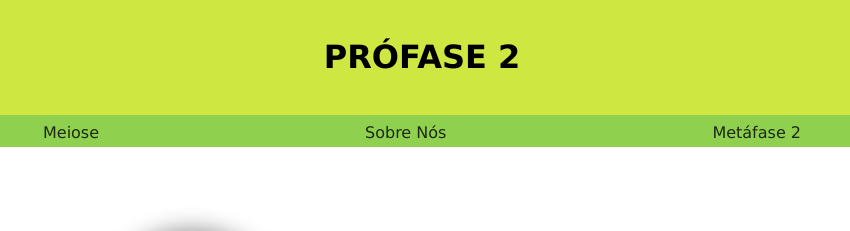
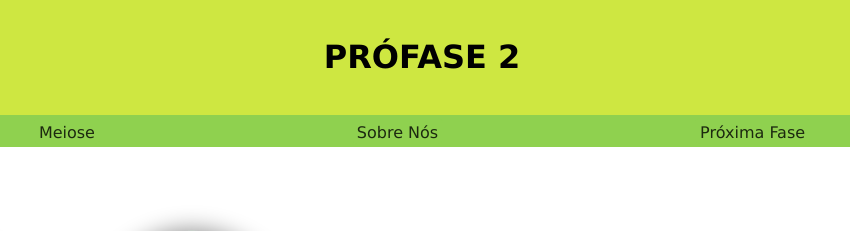
Before and after one commit to vitorcecato-sesi/grupo3, a plain HTML site: page Meiose - Biologia/Prófase 2/prófase2.html in a window 1280 px wide. Shown: the top 231 px of the page, 218-1068 px from the left. Drawn offline with Linux system fonts and the light colour scheme.

Commit message:
link da proxima fase

```diff
--- a/Meiose - Biologia/Prófase 2/prófase2.html
+++ b/Meiose - Biologia/Prófase 2/prófase2.html
@@ -16,7 +16,7 @@
     <nav>
         <a href="../index.html"> Meiose </a>
         <a href=""> Sobre Nós </a>
-        <a href=""> Metáfase 2 </a>
+        <a href="../Metáfase 2/Metafase2.html"> Próxima Fase</a>
     </nav>
 
     <section class="bloco">
```
